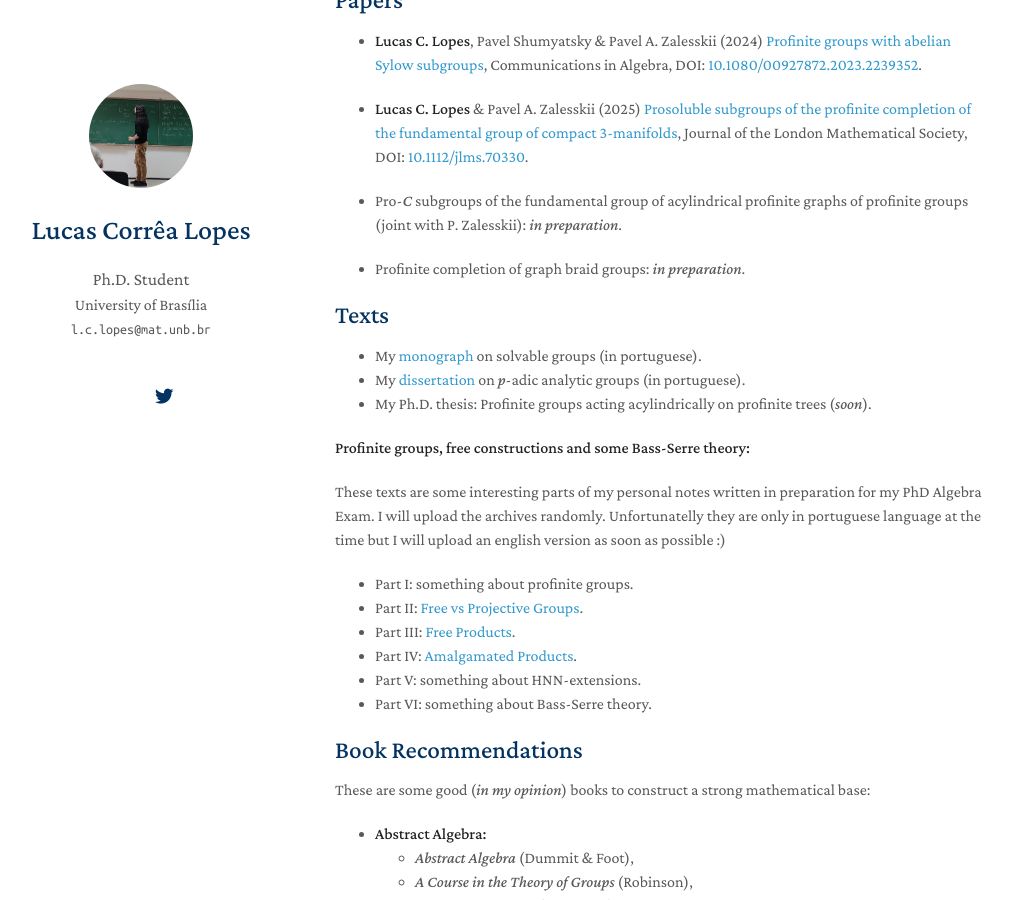
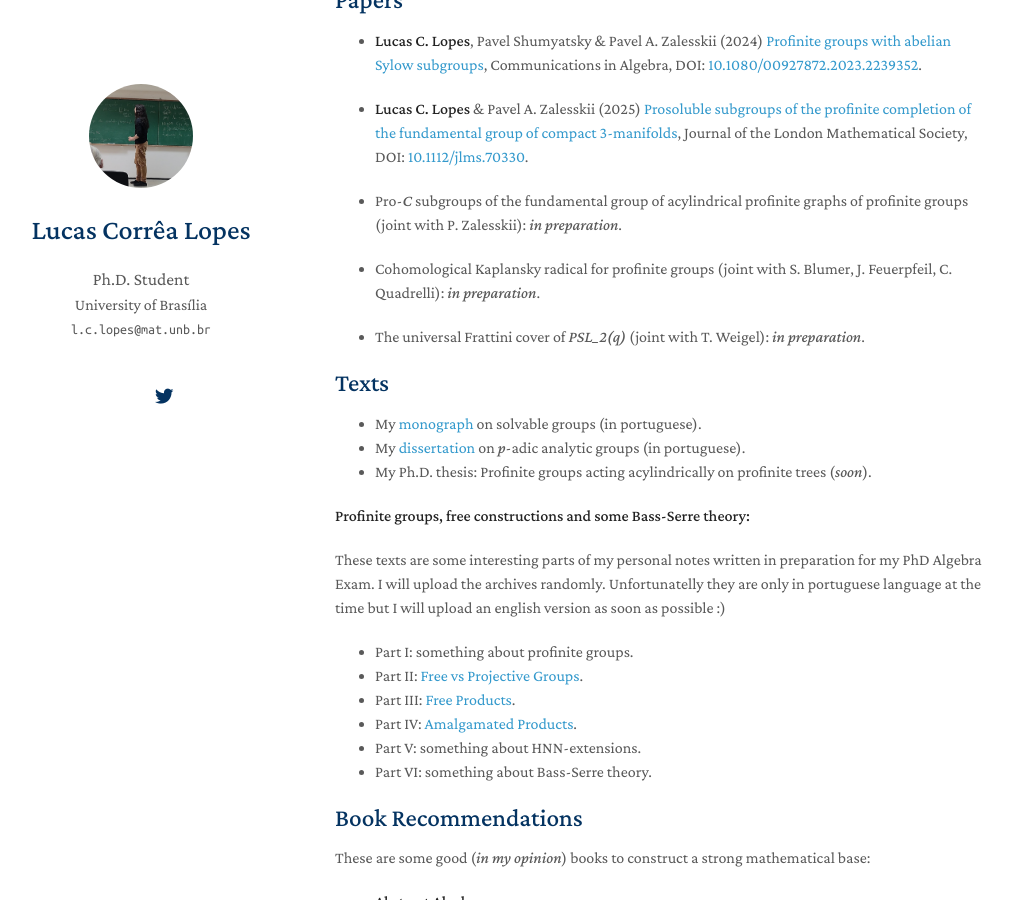
Before and after one commit to lcorrealopes/home, a Jekyll site: the page built from index.md, in a window 1280 px wide and 900 px high, scrolled down 301 px. Shown: the whole window, without its empty margins (135-1148 px from the left). Built offline with Jekyll 4.4.1, drawn with Linux system fonts in a browser that asks for light colours; nearby versions of some CDN libraries; a style sheet for code colours, icons or effects is not loaded; our own code applies the rules of GitHub Pages for plain Markdown files.

Commit message:
Update index.md

```diff
--- a/index.md
+++ b/index.md
@@ -18,7 +18,9 @@ I am a Ph.D. student at University of Brasília (UnB) under the supervision of <
 
 - Pro-*C* subgroups of the fundamental group of acylindrical profinite graphs of profinite groups (joint with P. Zalesskii): *in preparation*.
 
-- Profinite completion of graph braid groups: *in preparation*.
+- Cohomological Kaplansky radical for profinite groups (joint with S. Blumer, J. Feuerpfeil, C. Quadrelli): *in preparation*.
+
+- The universal Frattini cover of *PSL_2(q)* (joint with T. Weigel): *in preparation*.
 
 ## Texts
 
```
